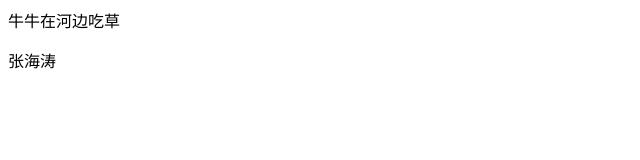
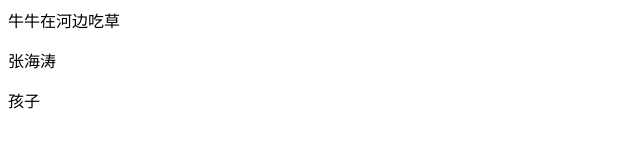
Before and after one commit to XIAOYANHAITAO/three, a plain HTML site: page index.html in a window 1280 px wide. Shown: the full height of the page, 0-640 px from the left. Drawn offline with Linux system fonts and the light colour scheme.

Commit message:
第二次提交

```diff
--- a/index.html
+++ b/index.html
@@ -7,5 +7,6 @@
 	<body>
 		<div>牛牛在河边吃草</div>
 		<p>张海涛</p>
+		<div>孩子</div>
 	</body>
 </html>
```
